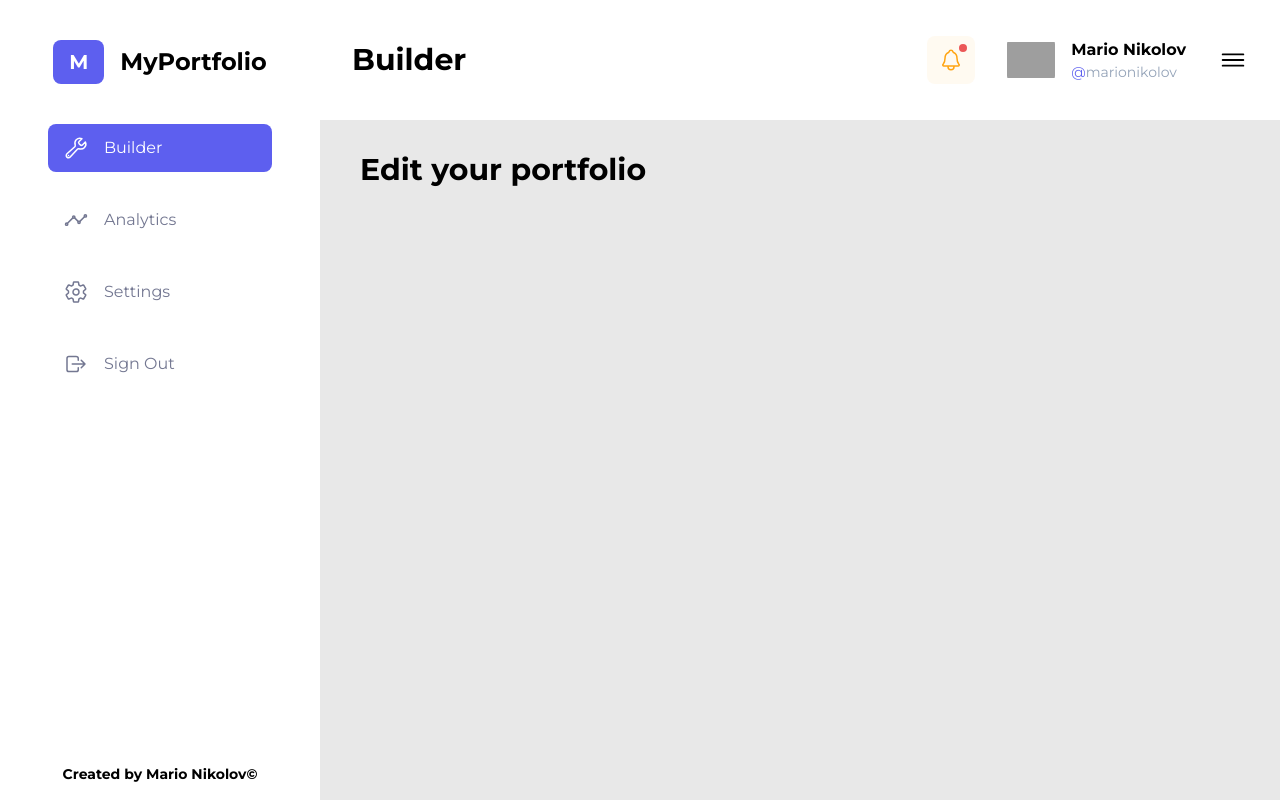
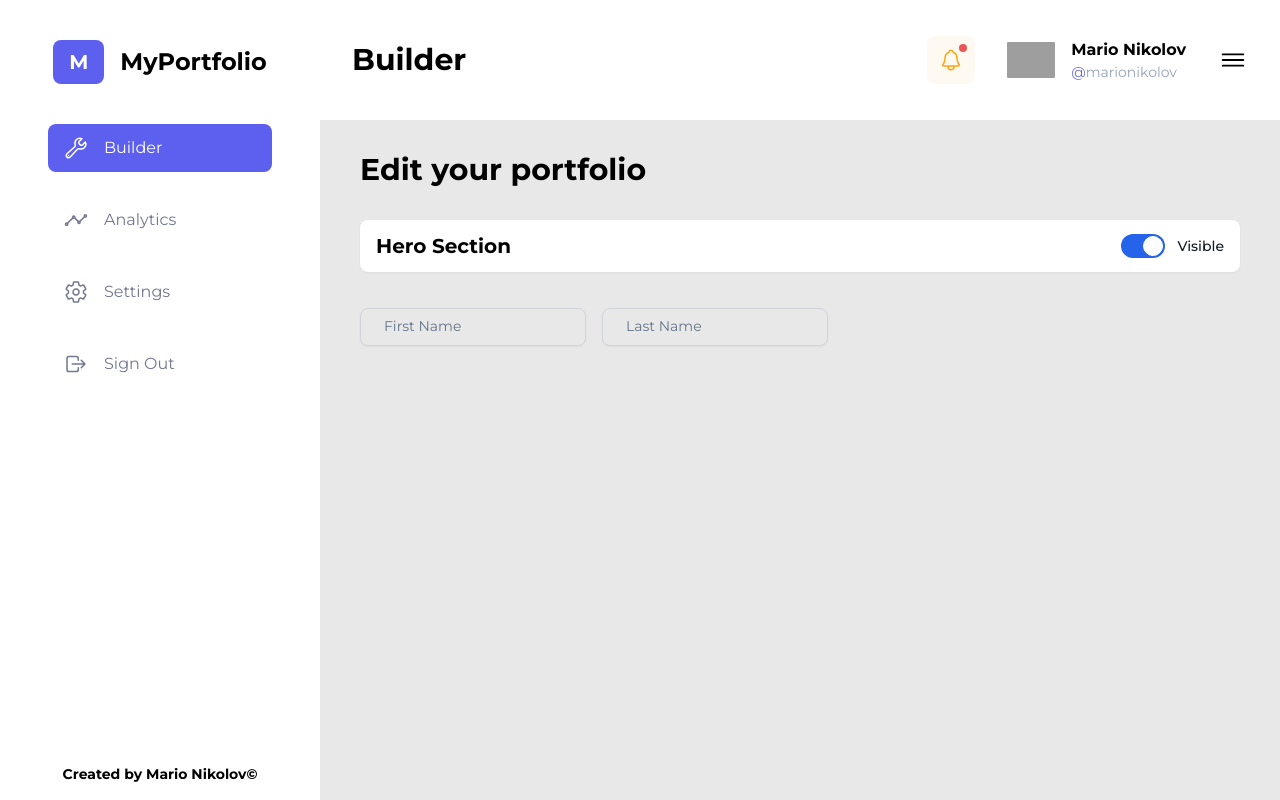
Before and after one commit to marionikolov17/Portfolio-Builder, a React (Vite) app in the folder client/: page / in a window 1280 px wide. Built offline with nearby package versions, Linux system fonts and the light colour scheme; grey boxes are pictures that could not be loaded.

Commit message:
Create floating label input

```diff
--- a/client/src/index.css
+++ b/client/src/index.css
@@ -37,4 +37,8 @@
   .nav-button-inactive {
     @apply flex items-center justify-start sm:justify-center lg:justify-start w-56 sm:w-full lg:w-56 h-12 rounded-lg text-blueGray mb-6 hover:bg-gray-100 sm:hover:bg-transparent lg:hover:bg-gray-100;
   }
+
+  .floating-label {
+    @apply absolute transition-all duration-300 top-0 -translate-y-2 scale-75 text-primaryBlue bg-mainBackground peer-placeholder-shown:bg-transparent peer-placeholder-shown:text-slate-500 peer-placeholder-shown:scale-100 peer-placeholder-shown:translate-y-0 peer-placeholder-shown:top-3 ms-4 text-sm peer-focus:top-0 peer-focus:-translate-y-2 z-50 peer-focus:bg-mainBackground px-2 peer-focus:scale-75 peer-focus:text-primaryBlue
+  }
 }
--- a/client/src/themes/standart/StandartTheme.jsx
+++ b/client/src/themes/standart/StandartTheme.jsx
@@ -1,9 +1,47 @@
 export default function StandartTheme() {
-    return (
-        <>
-            <div className="w-full px-10 overflow-x-hidden overflow-y-scroll no-scrollbar">
-                <h1 className="mt-8 text-3xl font-bold">Edit your portfolio</h1>
-            </div>
-        </>
-    )
+  return (
+    <>
+      <div className="w-full min-h-full px-10 overflow-x-hidden overflow-y-scroll no-scrollbar">
+        <h1 className="mt-8 text-3xl font-bold">Edit your portfolio</h1>
+        {/* Hero section */}
+        <div className="w-full flex items-center bg-white rounded-lg mt-8 shadow-sm">
+          <div className="grow flex justify-start px-4 py-3">
+            <h2 className="text-xl font-bold">Hero Section</h2>
+          </div>
+          <div className="grow flex justify-end px-4 py-3">
+            <label className="inline-flex items-center cursor-pointer">
+              <input
+                type="checkbox"
+                value=""
+                className="sr-only peer"
+                checked
+              />
+              <div className="relative w-11 h-6 bg-gray-200 peer-focus:outline-none peer-focus:ring-4 peer-focus:ring-blue-300 rounded-full peer peer-checked:after:translate-x-full rtl:peer-checked:after:-translate-x-full peer-checked:after:border-white after:content-[''] after:absolute after:top-[2px] after:start-[2px] after:bg-white after:border-gray-300 after:border after:rounded-full after:h-5 after:w-5 after:transition-all peer-checked:bg-blue-600"></div>
+              <span className="ms-3 text-sm font-medium text-gray-900">
+                Visible
+              </span>
+            </label>
+          </div>
+        </div>
+        <div className="mt-8 max-h-max flex flex-wrap">
+          <div className="relative py-1 me-4">
+            <input type="text" id="firstName" className="peer placeholder:text-transparent outline-none block bg-transparent border-gray-300 shadow-sm rounded-lg py-1.5 px-4 border focus:ring-1 focus:ring-primaryBlue transition duration-300" placeholder="First"/>
+            <label
+                htmlFor="firstName"
+                className="floating-label">
+                    First Name
+            </label>
+          </div>
+          <div className="relative py-1 me-4">
+            <input type="text" id="lastName" className="peer placeholder:text-transparent outline-none block bg-transparent border-gray-300 shadow-sm rounded-lg py-1.5 px-4 border focus:ring-1 focus:ring-primaryBlue transition duration-300" placeholder="First"/>
+            <label
+                htmlFor="lastName"
+                className="floating-label">
+                    Last Name
+            </label>
+          </div>
+        </div>
+      </div>
+    </>
+  );
 }
```
